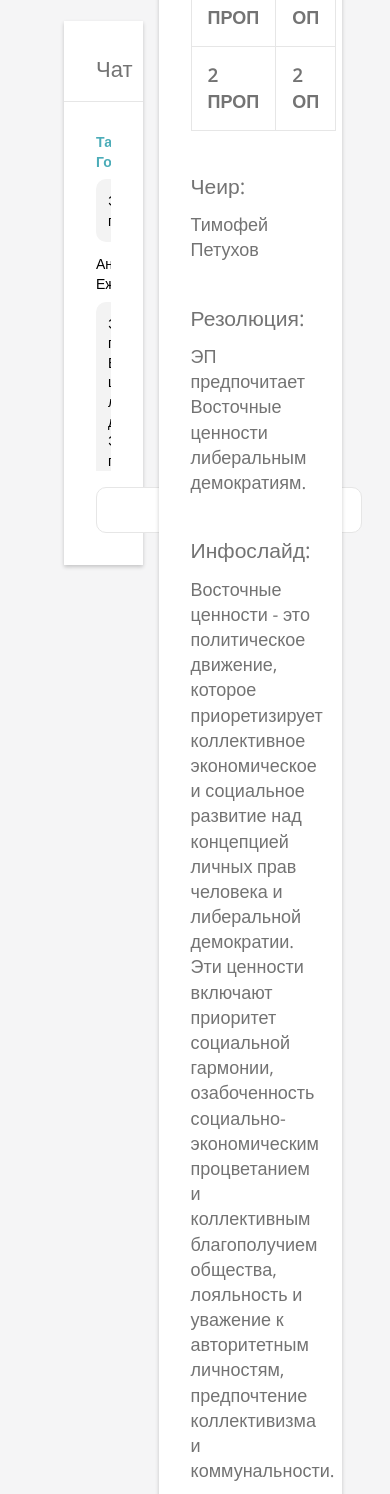
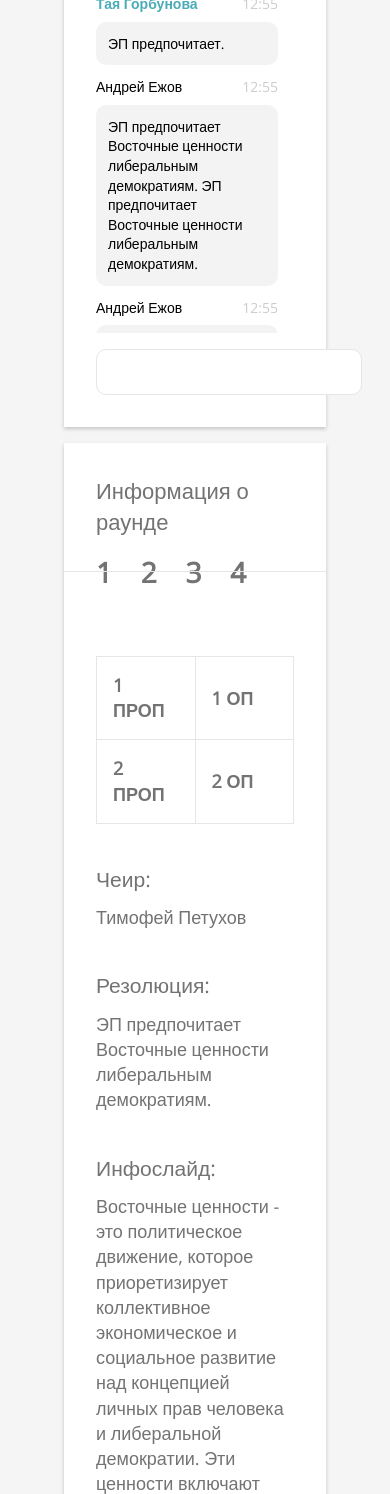
Before and after one commit to rybakisa/onlinedebates, a Django app: template templates/index.html in a window 390 px wide; the page is wider, and only the part inside the window is pictured. Shown: the part 417-1911 px from the top of that part. Run offline with Django 3.2, Linux system fonts and the light colour scheme; the template is opened without the code that fills it, so the values that code supplies are empty.

Commit message:
add responsive for tablets

```diff
--- a/tournament/static/main.css
+++ b/tournament/static/main.css
@@ -79,12 +79,12 @@
 }
 .block-round-info__title {
     display: inline-block;
-    margin-right: 1.5rem;
+    margin-right: 2.5rem;
 }
 .block-round-info__round-number {
     font-size: 28px;
     font-weight: bold;
-    margin-left: 1.5rem;
+    margin-right: 1.5rem;
     cursor: pointer;
 }
 .block-round-info__round-table {
@@ -227,3 +227,48 @@
     height: 20px;
     background-color: #dadada;
 }*/
+@media screen and (max-width: 1450px) {
+    .block-column--small {
+        width: 40%;
+    }
+    .block-column--big {
+        width: 60%;
+    }
+}
+@media screen and (max-width: 1032px) {
+    .page-content {
+        flex-direction: column;
+    }
+    .block-column--small {
+        flex-direction: row-reverse;
+    }
+    .block-column--small,
+    .block-column--big {
+        width: 100%;
+    }
+    .block-chat {
+        margin-bottom: 1rem;
+        margin-right: 1rem;
+    }
+    iframe {
+        width: 18rem;
+        height: auto;
+    }
+}
+@media screen and (max-width: 810px) {
+    .block-column--small {
+        flex-direction: column;
+    }
+    .block-chat {
+        margin-bottom: 1rem;
+        margin-right: 0;
+    }
+}
+@media screen and (max-width: 660px) {
+    .block-round-info__title {
+        display: block;
+    }
+    .block-round-info__header::after {
+        top: 8rem;
+    }
+}
```
